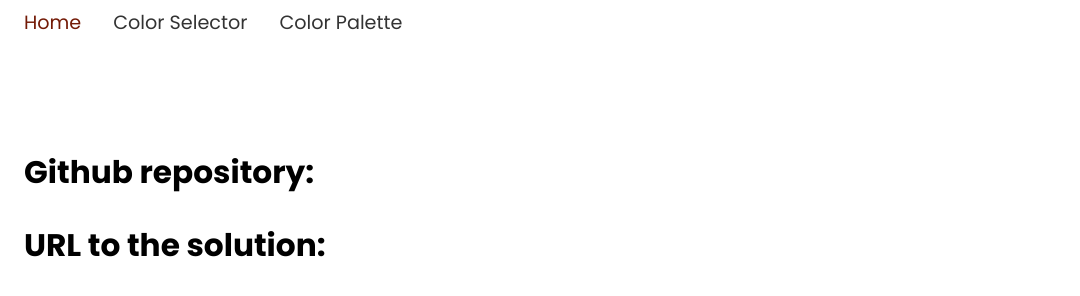
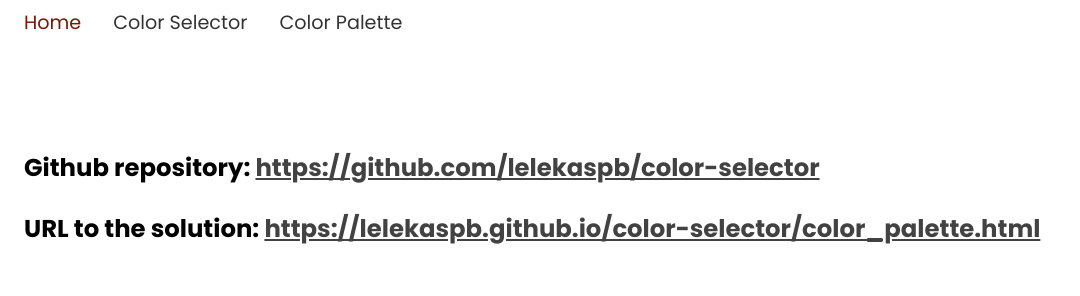
Before and after one commit to lelekaspb/color-selector, a plain HTML site: page index.html in a window 1280 px wide. Shown: the whole page, without its empty margins (0-1080 px from the left). Drawn offline with Linux system fonts and the light colour scheme.

Commit message:
added links to the front page

```diff
--- a/index.html
+++ b/index.html
@@ -18,8 +18,18 @@
       </nav>
     </header>
     <main id="frontpage">
-      <h2>Github repository:</h2>
-      <h2>URL to the solution:</h2>
+      <h3>
+        Github repository:
+        <a href="https://github.com/lelekaspb/color-selector"
+          >https://github.com/lelekaspb/color-selector</a
+        >
+      </h3>
+      <h3>
+        URL to the solution:
+        <a href="https://lelekaspb.github.io/color-selector/color_palette.html"
+          >https://lelekaspb.github.io/color-selector/color_palette.html</a
+        >
+      </h3>
     </main>
   </body>
 </html>
--- a/main.css
+++ b/main.css
@@ -28,3 +28,11 @@ main#frontpage {
   margin-top: 7rem;
   margin-left: 1rem;
 }
+
+main#frontpage a {
+  color: #424242;
+}
+
+main#frontpage a:hover {
+  color: #696969;
+}
```
